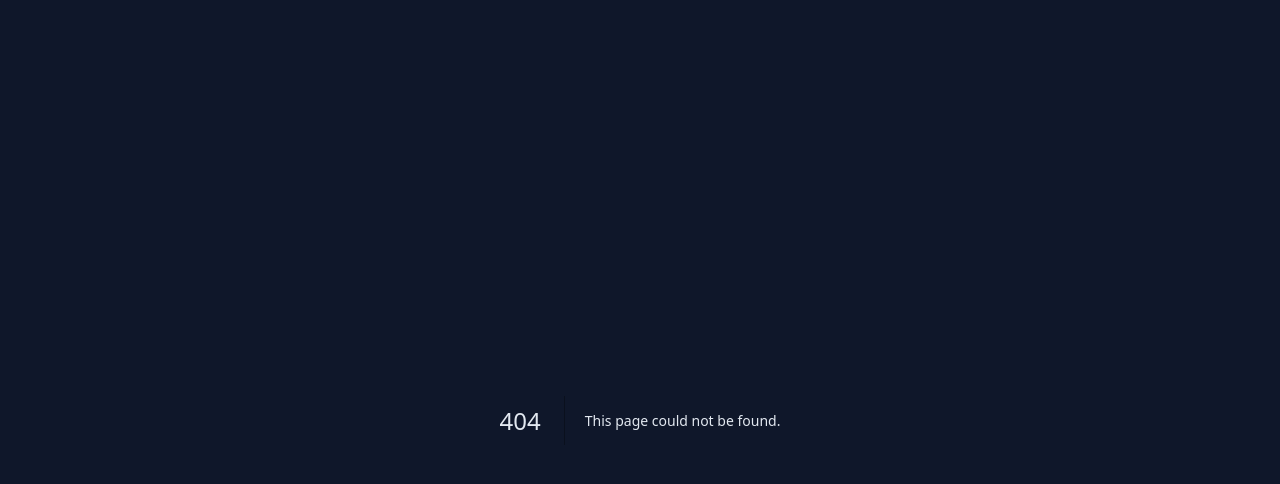
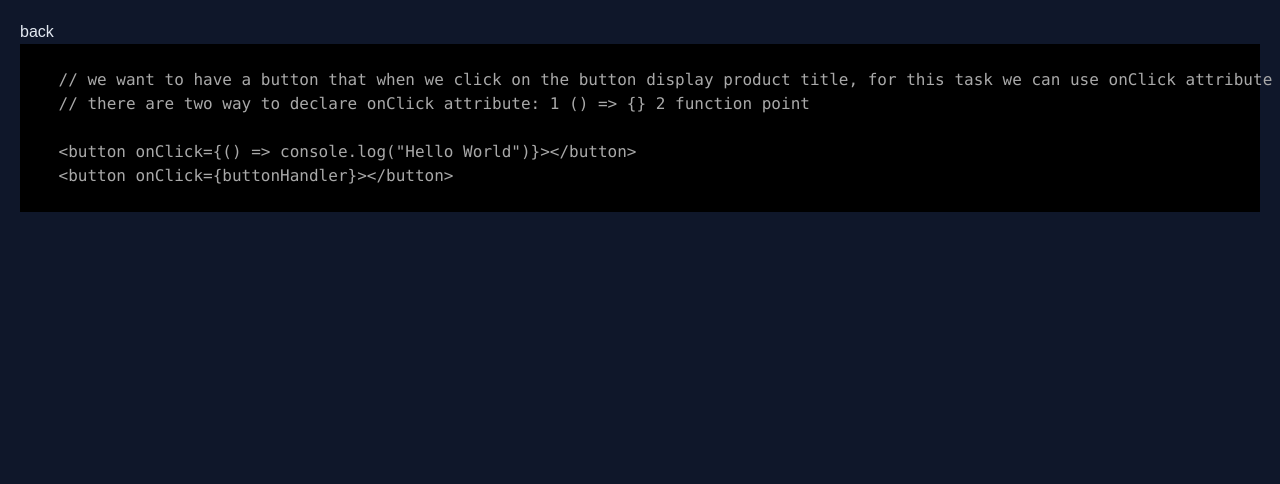
Before and after one commit to arefmaghdam/review-of-next.js14-react, a Next.js app: page /react/handling-events in a window 1280 px wide. Before the commit this address had no page. Shown: the top 484 px of the page. Built offline with nearby package versions, Linux system fonts and the light colour scheme; a web font is replaced by a local one.

Commit message:
feat: review of react handling events

```diff
--- /dev/null
+++ b/src/app/react/handling-events/page.tsx
@@ -0,0 +1,23 @@
+import React, { FC } from "react";
+import Link from "next/link";
+import CodePreview from "../../../components/code-preview";
+
+const HandlingEvents: FC = () => {
+  return (
+    <div>
+      <Link href="/">back</Link>
+      <CodePreview
+        imgURL=""
+        content={`
+    // we want to have a button that when we click on the button display product title, for this task we can use onClick attribute
+    // there are two way to declare onClick attribute: 1 () => {} 2 function point
+
+    <button onClick={() => console.log("Hello World")}></button>
+    <button onClick={buttonHandler}></button>
+      `}
+      />
+    </div>
+  );
+};
+
+export default HandlingEvents;
--- a/src/components/providers/next-provider.tsx
+++ b/src/components/providers/next-provider.tsx
@@ -12,6 +12,8 @@ const NextProvider: FC = () => {
       <Link href="/nextjs/json-server">JSON Server</Link>
       <Link href="/nextjs/fetch-products">fetch products</Link>
       <Link href="/nextjs/server-function">server function</Link>
+      <Link href="/nextjs/optimize-syntax">optimize-syntax</Link>
+      <Link href="/nextjs/handling-events">handling-events</Link>
     </div>
   );
 };
```
